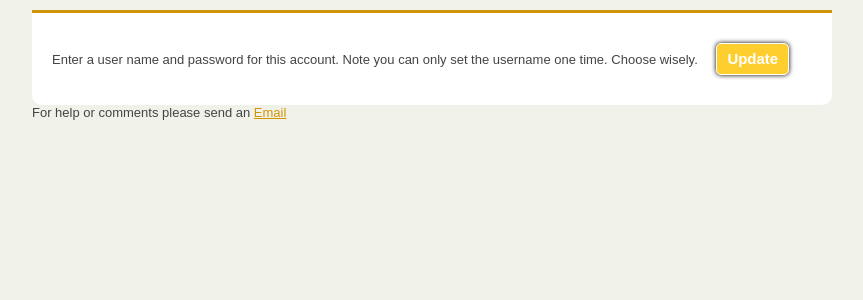
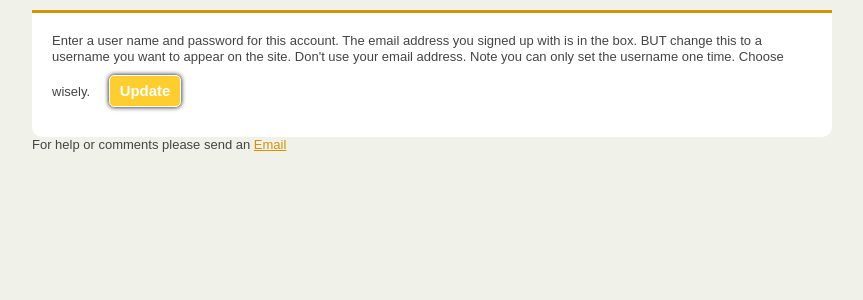
Before and after one commit to bricetebbs/sharider, a Django app: template templates/signup/change_username_and_password.html in a window 1280 px wide. Shown: the part 59-359 px from the top of the page, without its empty margins (208-1071 px from the left). Run offline with Django 3.2, Linux system fonts and the light colour scheme; the template is opened without the code that fills it, so the values that code supplies are empty.

Commit message:
Better warnings for username change

```diff
--- a/TODO.txt
+++ b/TODO.txt
@@ -2,7 +2,7 @@
 
 Why does missing file generate a 500
 
-
+Signup should tell you more about not using your email address as username
 
 route search enter to points show routes which take you from a to b
 
--- a/signup/views.py
+++ b/signup/views.py
@@ -103,6 +103,9 @@ class UserUpdateForm(UserCreationForm):
             self.fields[field].widget.attrs['autocomplete']='off'
 
     def clean_username(self):
+        if self.cleaned_data["username"] == self.instance.email:
+
+            raise forms.ValidationError(_("Choose something other than your email address for the username"))
 
         if self.instance.username != self.instance.email: # then we have set if before
             raise forms.ValidationError(_("We have already set the username for this user before."))
--- a/templates/signup/change_username_and_password.html
+++ b/templates/signup/change_username_and_password.html
@@ -6,7 +6,10 @@
 <form action="." method="post" id="login-form">{% csrf_token %}
     {{ user_form.as_p }}
 
- Enter a user name and password for this account. Note you can only set the username one time. Choose wisely.
+ Enter a user name and password for this account. The email address you signed up with is in the box.
+ BUT change this to a username you want to appear on the site.
+ Don't use your email address.
+ Note you can only set the username one time. Choose wisely.
   <button name='update' value='Update' type='submit'>Update</button>
 
 </form>
```
